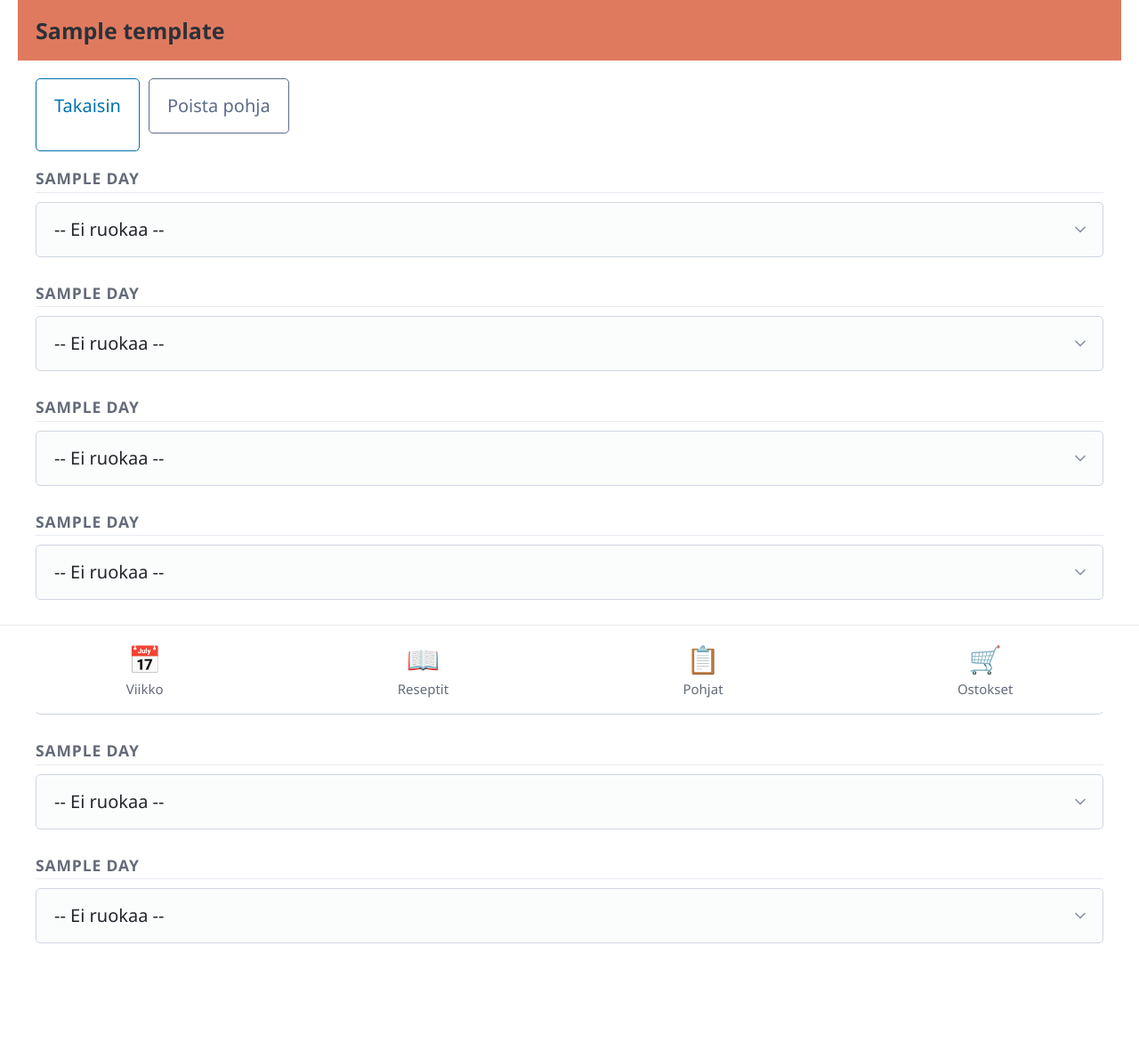
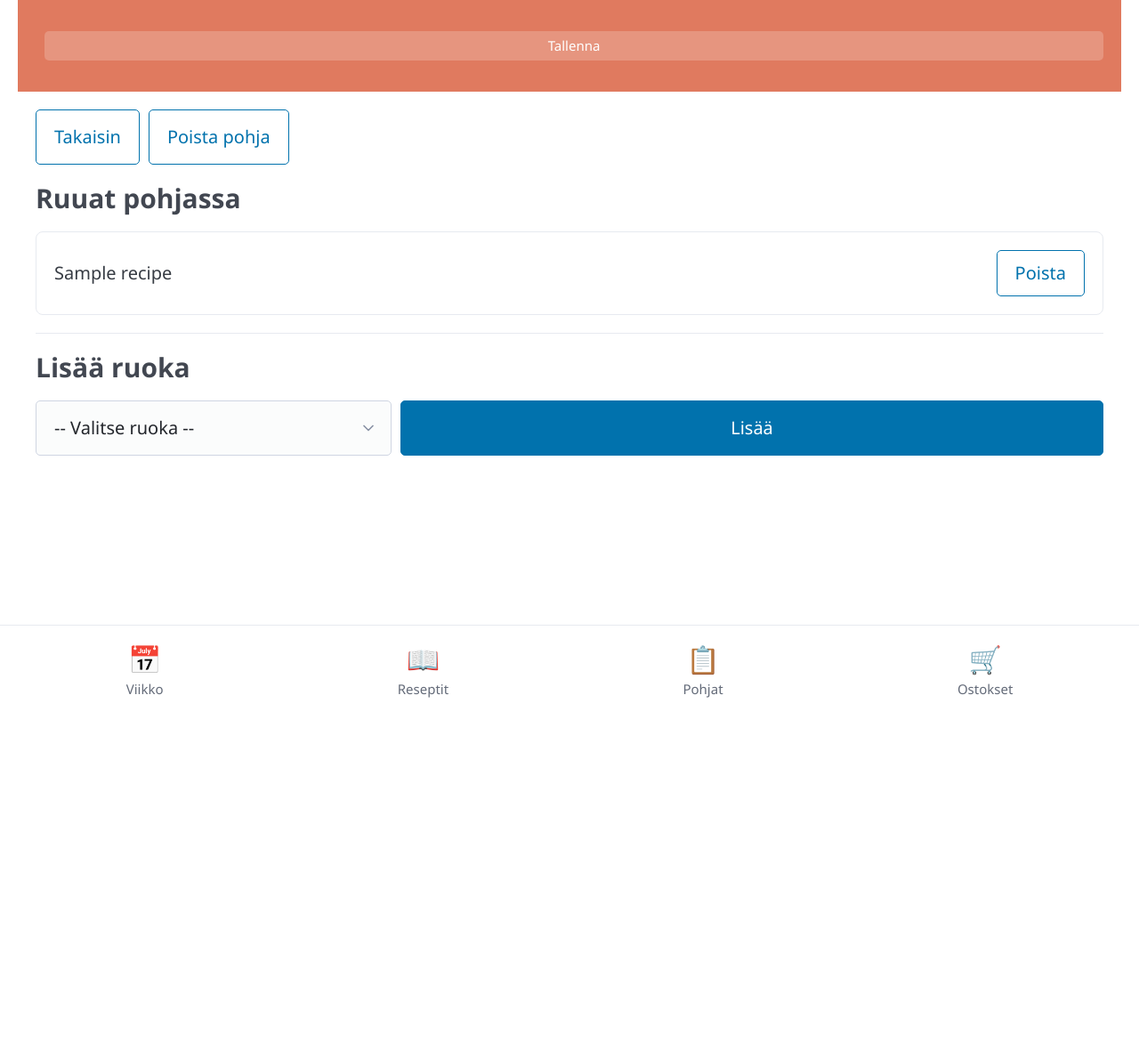
Before and after one commit to niemenmaa/ruokalista, a Flask app: template templates/template_detail.html in a window 1280 px wide. Shown: the whole page at 89% size. After the commit the page ends 784 px from the top, so only its background shows below. Run offline with Flask 3, Linux system fonts and the light colour scheme; the template is opened without the code that fills it: most values are stand-ins (such as "Sample title", 1, 10 or a date in 2020); some libraries are stand-ins or nearby versions.

Commit message:
feat: add inline template name editing

```diff
--- a/templates/template_detail.html
+++ b/templates/template_detail.html
@@ -4,32 +4,49 @@
 
 {% block content %}
 <header class="top-header">
-    <h1>{{ template.name }}</h1>
+    <form method="post" action="{{ url_for('rename_template_route', template_id=template.id) }}" style="display: flex; align-items: center; gap: 0.5rem;">
+        <input type="text" name="name" value="{{ template.name }}"
+               style="font-size: 1.25rem; font-weight: bold; background: transparent; border: none; border-bottom: 1px solid rgba(255,255,255,0.3); color: white; padding: 0; margin: 0; flex: 1;"
+               required>
+        <button type="submit" style="background: rgba(255,255,255,0.2); border: none; padding: 0.25rem 0.5rem; font-size: 0.75rem; margin: 0;">Tallenna</button>
+    </form>
 </header>
 
-<div class="btn-group" style="margin-bottom: 1rem;">
-    <a href="{{ url_for('templates') }}" role="button" class="outline">Takaisin</a>
-    <form method="post" action="{{ url_for('delete_template_route', template_id=template.id) }}" style="display: inline;">
-        <button type="submit" class="secondary outline" onclick="return confirm('Poistetaanko pohja?')">Poista pohja</button>
+<div style="display: flex; gap: 0.5rem; margin-bottom: 1rem;">
+    <a href="{{ url_for('templates') }}" role="button" class="outline" style="margin: 0; padding: 0.75rem 1rem;">Takaisin</a>
+    <form method="post" action="{{ url_for('delete_template_route', template_id=template.id) }}" style="margin: 0;">
+        <button type="submit" class="outline" style="margin: 0; padding: 0.75rem 1rem;" onclick="return confirm('Poistetaanko pohja?')">Poista pohja</button>
     </form>
 </div>
 
-{% for day_num in range(7) %}
-<div class="day-section">
-    <h3>{{ days[day_num] }}</h3>
+<h3>Ruuat pohjassa</h3>
 
-    <form method="post" action="{{ url_for('set_template_meal_route', template_id=template.id) }}" class="form-row">
-        <input type="hidden" name="day" value="{{ day_num }}">
-        <select name="recipe_slug" style="flex: 1;" onchange="this.form.submit()">
-            <option value="">-- Ei ruokaa --</option>
-            {% for recipe in all_recipes %}
-            <option value="{{ recipe.slug }}" {{ 'selected' if meals_by_day[day_num] and meals_by_day[day_num].slug == recipe.slug else '' }}>
-                {{ recipe.title }}
-            </option>
-            {% endfor %}
-        </select>
-    </form>
+{% if meals %}
+<div class="template-meals">
+    {% for meal in meals %}
+    <div class="meal-card" style="justify-content: space-between;">
+        <span class="title">{{ meal.recipe.title if meal.recipe else meal.slug }}</span>
+        <form method="post" action="{{ url_for('remove_template_meal_route', template_id=template.id, meal_id=meal.id) }}" style="margin: 0;">
+            <button type="submit" class="outline" style="margin: 0; padding: 0.5rem 1rem;">Poista</button>
+        </form>
+    </div>
+    {% endfor %}
 </div>
-{% endfor %}
+{% else %}
+<p class="empty">Ei ruokia pohjassa.</p>
+{% endif %}
+
+<hr>
+
+<h3>Lisää ruoka</h3>
+<form method="post" action="{{ url_for('add_template_meal_route', template_id=template.id) }}" class="form-row" style="align-items: stretch;">
+    <select name="recipe_slug" style="flex: 1; min-width: 400px; margin: 0;">
+        <option value="">-- Valitse ruoka --</option>
+        {% for recipe in all_recipes %}
+        <option value="{{ recipe.slug }}">{{ recipe.title }}</option>
+        {% endfor %}
+    </select>
+    <button type="submit" style="white-space: nowrap; margin: 0;">Lisää</button>
+</form>
 
 {% endblock %}
```
